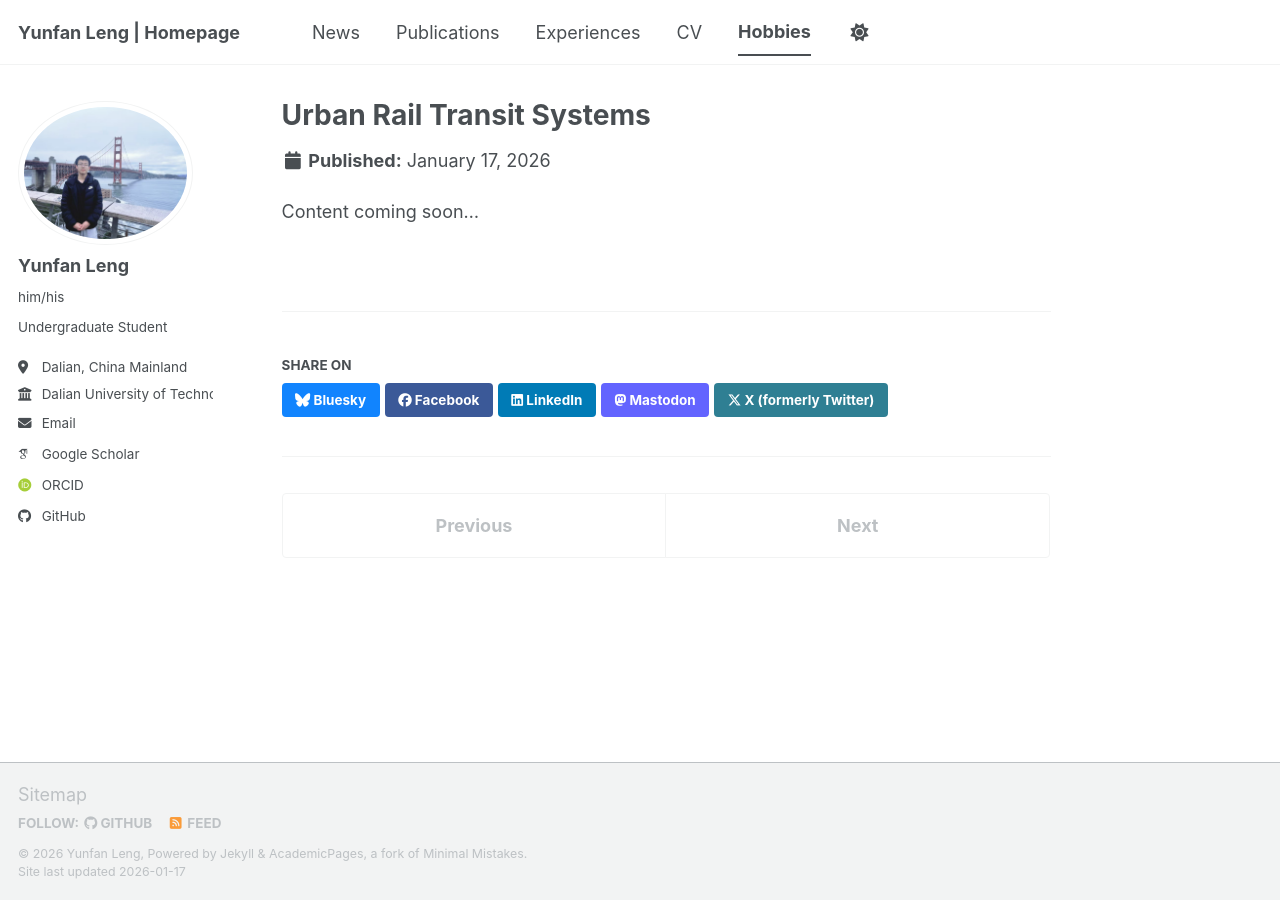
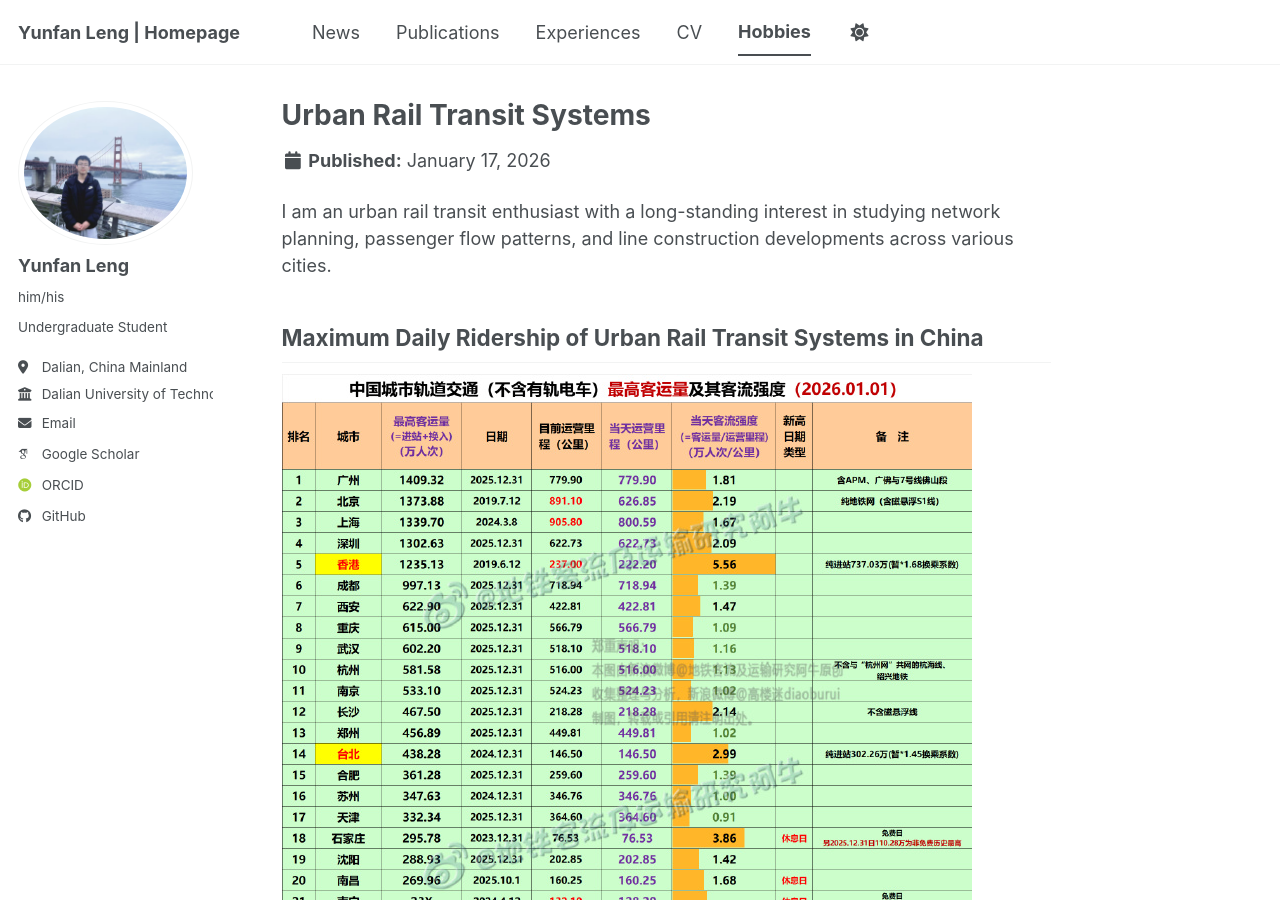
Before and after one commit to WENJIN6666/wenjin6666.github.io, a Jekyll site: the page built from _hobbies/urban-rail-transit.md, in a window 1280 px wide and 900 px high. Built offline with Jekyll 4.4.1, drawn with Linux system fonts in a browser that asks for light colours; some web fonts are replaced; a script bundle is joined from its source files by our own code; library files that are not in the unit come from our copies; some of the changed text lies outside the part shown.

Commit message:
Update Urban Rail Transit page with intro and ridership chart

```diff
--- a/_hobbies/urban-rail-transit.md
+++ b/_hobbies/urban-rail-transit.md
@@ -5,4 +5,10 @@ permalink: /hobbies/urban-rail-transit
 date: 2026-01-17
 ---
 
-Content coming soon...
+I am an urban rail transit enthusiast with a long-standing interest in studying network planning, passenger flow patterns, and line construction developments across various cities.
+
+## Maximum Daily Ridership of Urban Rail Transit Systems in China
+
+![Maximum Daily Ridership of Urban Rail Transit Systems in China](/files/metromaxdata.jpg)
+
+*Image source: [Weibo @MetroMax](https://weibo.com/1005052728041997?profile_ftype=1)*
```
Also changed, not shown: files/metromaxdata.jpg (added).
